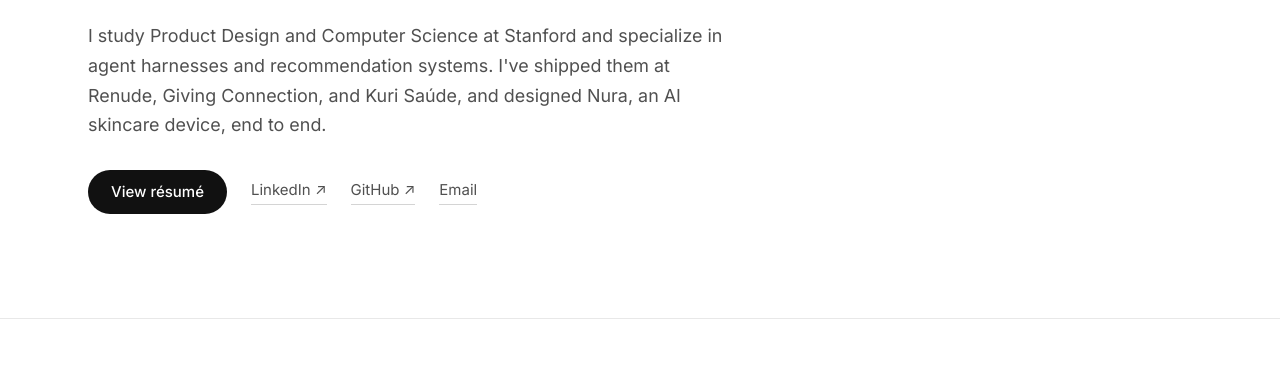
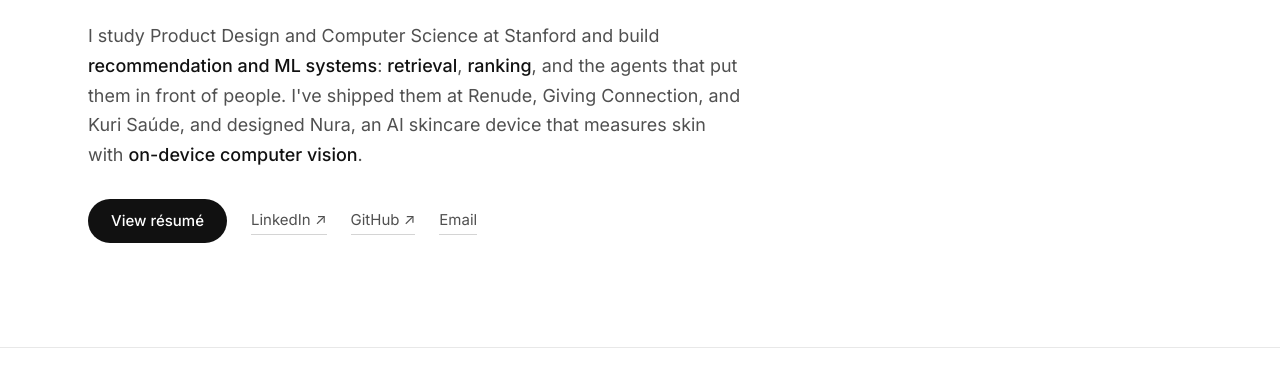
Before and after one commit to nathalyshige/portfolio, a plain HTML site: page index.html in a window 1280 px wide. Shown: the part 422-800 px from the top of the page. Drawn offline with Linux system fonts and the light colour scheme.

Commit message:
Lead the intro with recommendation and ML systems
Co-Authored-By: Claude Opus 5.5 <noreply@anthropic.com>

```diff
--- a/index.html
+++ b/index.html
@@ -4,12 +4,12 @@
   <meta charset="UTF-8" />
   <meta name="viewport" content="width=device-width, initial-scale=1.0" />
   <title>Nathaly Shige, AI Engineer and Product Builder</title>
-  <meta name="description" content="AI engineer and product builder at Stanford specializing in agent harnesses and recommendation systems, from user research to production." />
+  <meta name="description" content="AI engineer and product builder at Stanford building recommendation and ML systems, from retrieval and ranking to the agents that put them in front of people." />
   <meta name="theme-color" content="#FFFFFF" />
   <link rel="preconnect" href="https://fonts.googleapis.com" />
   <link rel="preconnect" href="https://fonts.gstatic.com" crossorigin />
   <link href="https://fonts.googleapis.com/css2?family=Inter:wght@400;500;600&display=swap" rel="stylesheet" />
-  <link rel="stylesheet" href="styles.css?v=17" />
+  <link rel="stylesheet" href="styles.css?v=18" />
   <script>document.documentElement.classList.add('js');</script>
 </head>
 <body>
@@ -32,10 +32,12 @@
         <p class="eyebrow reveal">Nathaly Shige · AI engineer and product builder · Stanford</p>
         <h1 class="reveal">I build AI products from the first user interview to production.</h1>
         <p class="lede reveal">
-          I study Product Design and Computer Science at Stanford and specialize
-          in agent harnesses and recommendation systems. I've shipped them at
-          Renude, Giving Connection, and Kuri Saúde, and designed Nura, an AI
-          skincare device, end to end.
+          I study Product Design and Computer Science at Stanford and build
+          <strong>recommendation and ML systems</strong>: <strong>retrieval</strong>,
+          <strong>ranking</strong>, and the agents that put them in front of people.
+          I've shipped them at Renude, Giving Connection, and Kuri Saúde, and
+          designed Nura, an AI skincare device that measures skin with
+          <strong>on-device computer vision</strong>.
         </p>
         <div class="hero-actions reveal">
           <a class="btn btn--dark" href="Nathaly-Shige-Resume.pdf" target="_blank" rel="noopener">View résumé</a>
--- a/styles.css
+++ b/styles.css
@@ -110,6 +110,7 @@ img, video { display: block; max-width: 100%; }
 }
 
 .lede { font-size: clamp(17px, 1.4vw, 19px); color: var(--ink-2); max-width: 58ch; margin-bottom: 30px; }
+.lede strong { color: var(--ink); font-weight: 500; }
 
 .hero-actions { display: flex; flex-wrap: wrap; align-items: center; gap: 12px 24px; }
 .hero-actions .link { font-size: 15px; }
```
Also changed, not shown: work/fairness.html (+1 -1 lines), work/kuri-saude.html (+1 -1 lines), work/nura.html (+1 -1 lines), work/renude.html (+1 -1 lines), work/smart-match.html (+1 -1 lines).
